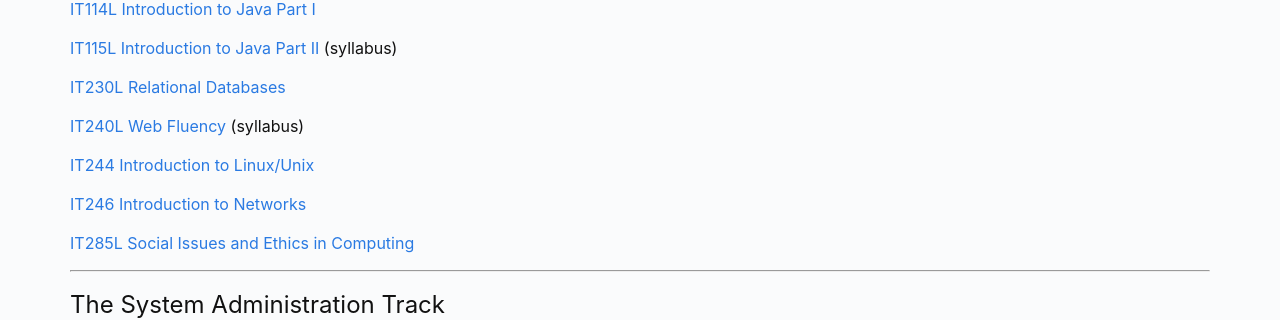
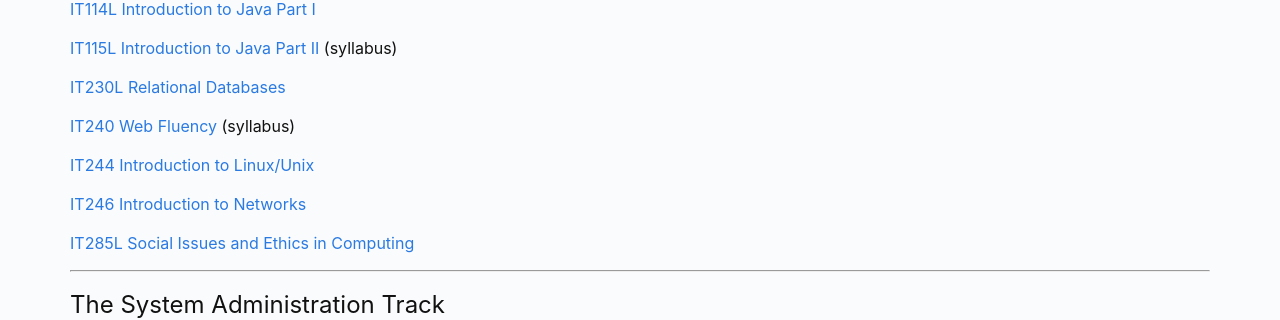
Before and after one commit to umbcs/umbcs.github.io, a Jekyll site: the page built from WEB/academics/programs/it_bs.markdown, in a window 1280 px wide and 900 px high, scrolled down 2064 px. Shown: the part 144-464 px from the top of the window. Built offline with Jekyll 4.4.1, drawn with Linux system fonts in a browser that asks for light colours; part of the change alters nothing that is shown.

Commit message:
Update it_bs.markdown
Link fixes

```diff
--- a/WEB/academics/programs/it_bs.markdown
+++ b/WEB/academics/programs/it_bs.markdown
@@ -70,7 +70,7 @@ In addition to the general education courses that all undergraduate students tak
 
 [IT110 IT Problem Solving]({{site.baseurl}}/academics/courses/IT110)
 
-[IT111L Managerial Statistics]({{site.baseurl}}/academics/courses/IT11L)
+[IT111L Managerial Statistics]({{site.baseurl}}/academics/courses/IT111L)
 
 [IT114L Introduction to Java Part I]({{site.baseurl}}/academics/courses/IT114L)
 
@@ -78,7 +78,7 @@ In addition to the general education courses that all undergraduate students tak
 
 [IT230L Relational Databases]({{site.baseurl}}/academics/courses/IT230L)
 
-[IT240L Web Fluency]({{site.baseurl}}/academics/courses/IT240L) (syllabus)
+[IT240 Web Fluency]({{site.baseurl}}/academics/courses/IT240) (syllabus)
 
 [IT244 Introduction to Linux/Unix]({{site.baseurl}}/academics/courses/IT244)
 
@@ -155,7 +155,7 @@ Take five of the following courses:
 
 [IT220 Computer Forensics I]({{site.baseurl}}/academics/courses/IT220)
 
-[IT221 Computer Forensics II]({{site.baseurl}}/academics/courses/IT220)
+[IT221 Computer Forensics II]({{site.baseurl}}/academics/courses/IT221)
 
 [IT420 Network and Mobile Forensics]({{site.baseurl}}/academics/courses/IT420)
 
@@ -165,7 +165,7 @@ Take five of the following courses:
 
 ---
 
-<a name= "a8"></a>
+<a name= "a7"></a>
 
 # Project Management, Electives and Capstone
 
@@ -189,14 +189,14 @@ Students transferring into the BS in IT, in either college, may transfer all 100
 
 Questions? Need additional information? Want to visit? Feel free to contact us.
 
-[Glenn Hoffman](https://www.umb.edu/academics/csm/computer_science/faculty/glenn_hoffman)\
+[Glenn Hoffman](https://www.cs.umb.edu/~ghoffman/)\
 Lecturer, Department of Computer Science and Information Technology\
 College of Science and Mathematics\
 617.287.6466\
 **glenn.hoffman “at” umb.edu**\
 S-3-92A\
 
-[Peng Xu](https://www.umb.edu/faculty_staff/bio/peng_xu)\
+[Peng Xu](https://www.umb.edu/directory/pengxu/)\
 Associate Professor, Department of Management Science and Information Systems\
 College of Management\
 617.287.7882\
```
